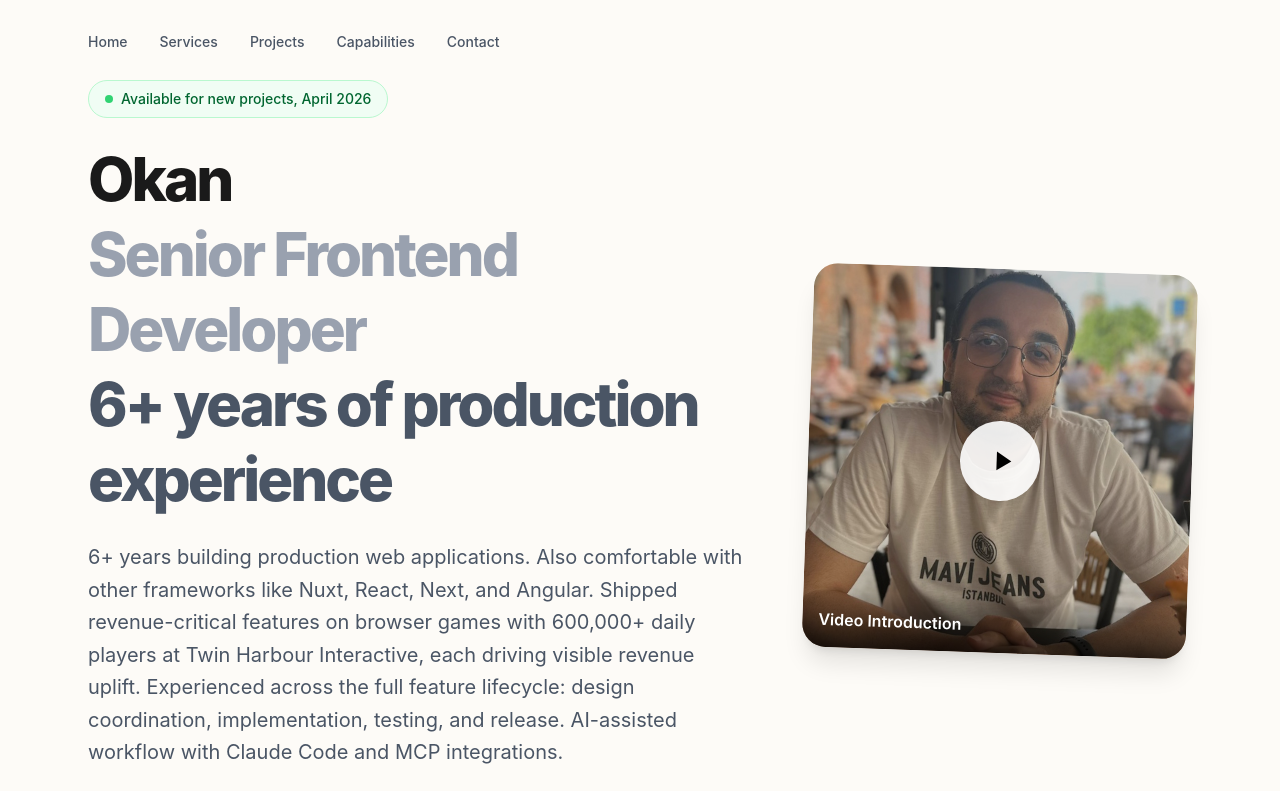
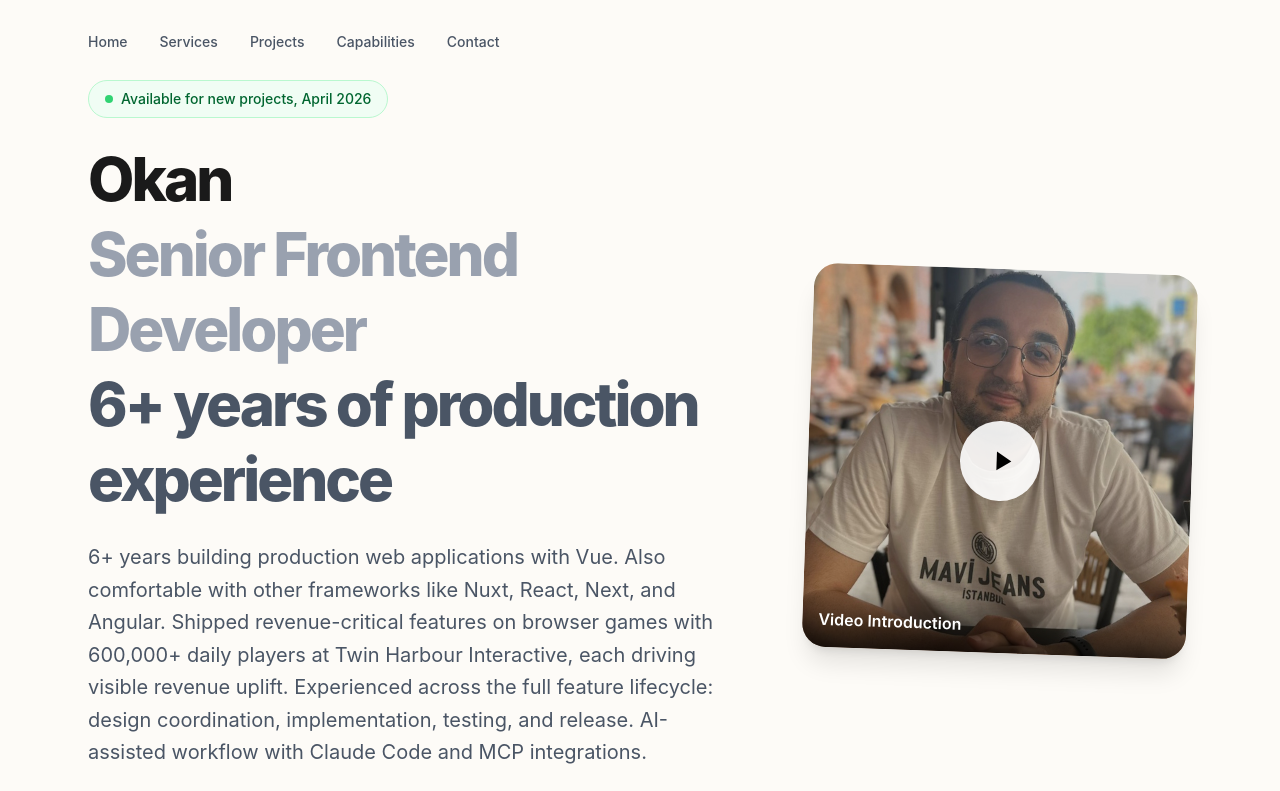
Before and after one commit to crashbone/project-vocab, a Vue app: page /portfolio in a window 1280 px wide. Shown: the top 791 px of the page. Built offline with nearby package versions, Linux system fonts and the light colour scheme.

Commit message:
Add missing "Vue"

```diff
--- a/main/src/frontend/Pages/PagePortfolio/PagePortfolio.vue
+++ b/main/src/frontend/Pages/PagePortfolio/PagePortfolio.vue
@@ -33,7 +33,7 @@
                         <span class="text-gray-600">6+ years of production experience</span>
                     </h1>
                     <p class="text-lg md:text-xl text-gray-600 max-w-2xl leading-relaxed">
-                        6+ years building production web applications.
+                        6+ years building production web applications with Vue.
                         Also comfortable with other frameworks like Nuxt, React, Next, and Angular. Shipped
                         revenue-critical
                         features on browser games with 600,000+ daily players at Twin Harbour Interactive, each driving
```
